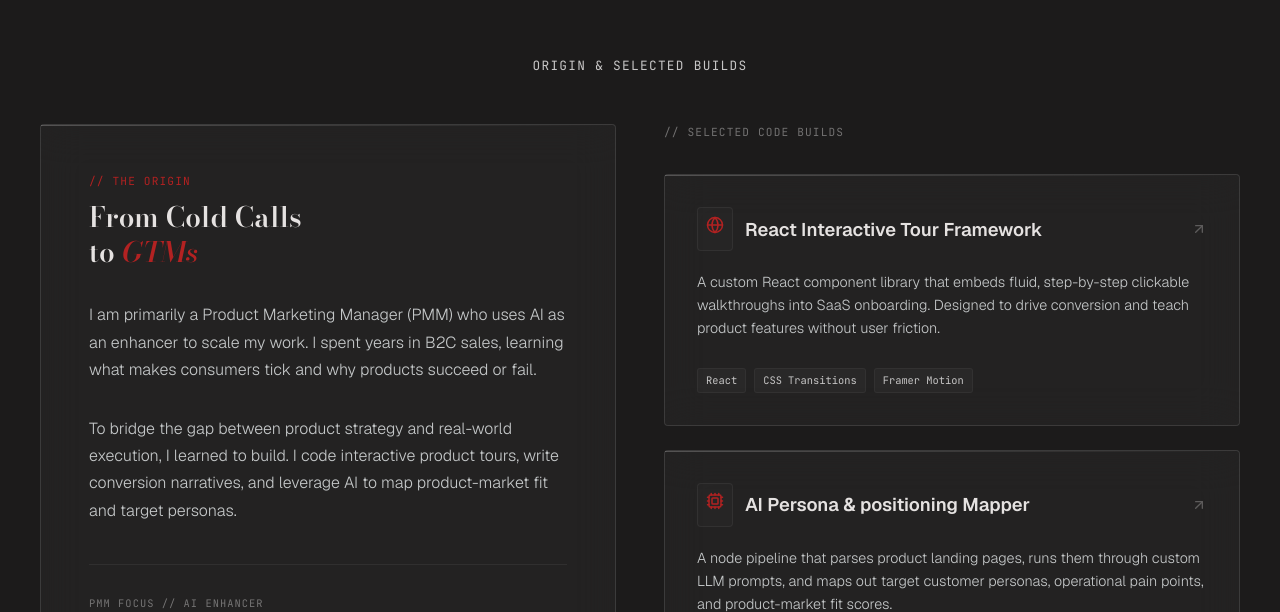
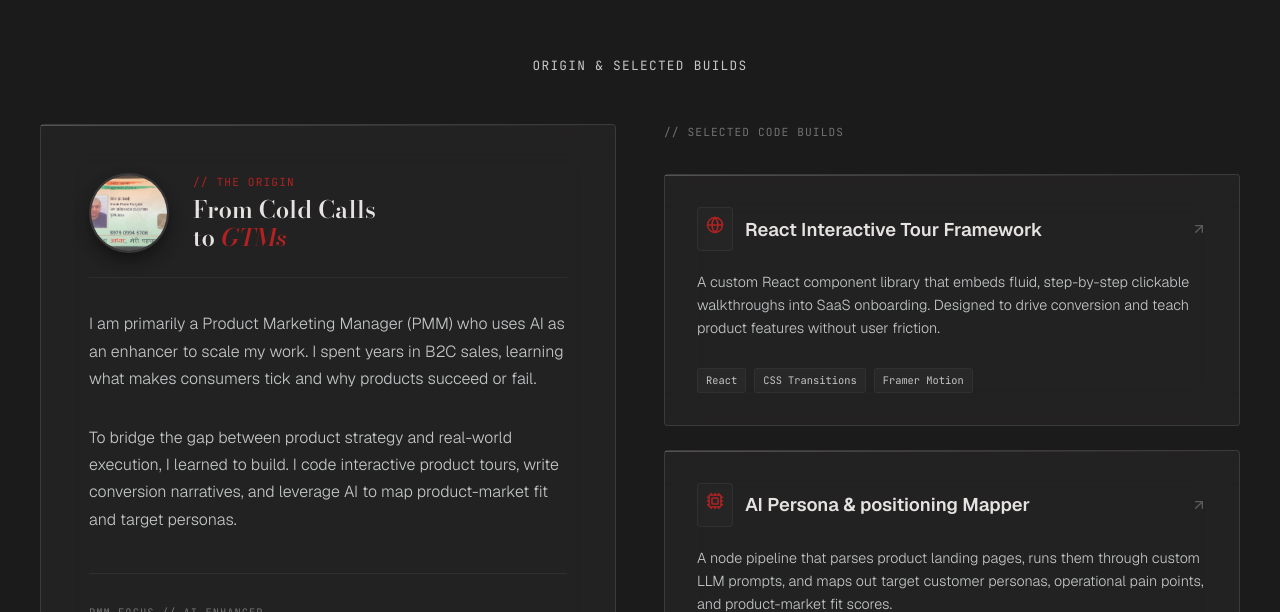
Before and after one commit to Vpunjabi93/vivek-punjabi-personal-website, a React (Vite) app: page / in a window 1280 px wide. Shown: the part 1848-2460 px from the top of the page. Built offline with nearby package versions, Linux system fonts and the light colour scheme; no server answers.

Commit message:
feat: integrate profile picture and add understated scroll transitions

```diff
--- a/src/App.jsx
+++ b/src/App.jsx
@@ -1,4 +1,4 @@
-import React from 'react';
+import React, { useEffect } from 'react';
 import Background from './components/Background';
 import Hero from './components/Hero';
 import AIConsole from './components/AIConsole';
@@ -8,6 +8,36 @@ import { useDualMode } from './context/DualModeContext';
 
 function App() {
   const { mode } = useDualMode();
+
+  // Scroll reveal Intersection Observer setup
+  useEffect(() => {
+    const observer = new IntersectionObserver(
+      (entries) => {
+        entries.forEach((entry) => {
+          if (entry.isIntersecting) {
+            entry.target.classList.add('visible');
+            observer.unobserve(entry.target); // Fade-in once
+          }
+        });
+      },
+      {
+        threshold: 0.05,
+        rootMargin: '0px 0px -40px 0px'
+      }
+    );
+
+    const revealElements = document.querySelectorAll('.scroll-reveal');
+    revealElements.forEach((el) => observer.observe(el));
+
+    // Cleanup observer
+    return () => {
+      revealElements.forEach((el) => {
+        try {
+          observer.unobserve(el);
+        } catch (e) {}
+      });
+    };
+  }, []);
 
   return (
     <div style={{ position: 'relative', width: '100%' }}>
@@ -56,12 +86,12 @@ function App() {
         <PortfolioGallery />
 
         {/* Section 4: GTM Pillars & Case Studies */}
-        <div id="pillars" className="section-base">
+        <div id="pillars" className="section-base scroll-reveal">
           <CaseStudyGrid />
         </div>
 
-        {/* Section 4: Contact Footer */}
-        <section id="contact" className="section-split" style={{ textAlign: 'center', display: 'flex', flexDirection: 'column', alignItems: 'center' }}>
+        {/* Section 5: Contact Footer */}
+        <section id="contact" className="section-split scroll-reveal" style={{ textAlign: 'center', display: 'flex', flexDirection: 'column', alignItems: 'center' }}>
           <div className="label" style={{ color: 'var(--mode-accent)', marginBottom: '1.5rem', transition: 'color 0.6s' }}>Deployment</div>
           <h2 style={{ fontSize: 'clamp(2.5rem, 6vw, 4rem)', marginBottom: '2rem', fontFamily: 'var(--font-display)', fontStyle: 'italic' }}>
             Deploy <span style={{ color: 'var(--mode-accent)', transition: 'color 0.6s' }}>GTM Automation</span>.
--- a/src/components/AIConsole.jsx
+++ b/src/components/AIConsole.jsx
@@ -219,7 +219,7 @@ ${pipelineOutput.creativeAssets.map((asset, index) => `### Asset ${index + 1}: $
   };
 
   return (
-    <section id="console-demo" className="section-split" style={{ display: 'flex', flexDirection: 'column', alignItems: 'center' }}>
+    <section id="console-demo" className="section-split scroll-reveal" style={{ display: 'flex', flexDirection: 'column', alignItems: 'center' }}>
       <div style={{ maxWidth: '1000px', width: '100%' }}>
         <div className="label" style={{ marginBottom: '1rem', textAlign: 'center' }}>
           Interactive Proof
--- a/src/components/PortfolioGallery.jsx
+++ b/src/components/PortfolioGallery.jsx
@@ -27,7 +27,7 @@ const PortfolioGallery = () => {
   ];
 
   return (
-    <section id="portfolio-gallery" className="section-split" style={{ display: 'flex', flexDirection: 'column', alignItems: 'center' }}>
+    <section id="portfolio-gallery" className="section-split scroll-reveal" style={{ display: 'flex', flexDirection: 'column', alignItems: 'center' }}>
       <div style={{ maxWidth: '1200px', width: '100%' }}>
 
         <div className="label" style={{ marginBottom: '3rem', textAlign: 'center' }}>
@@ -43,14 +43,31 @@ const PortfolioGallery = () => {
 
           {/* Left Column: Origin Story */}
           <div className="glass-card" style={{ padding: '3rem', display: 'flex', flexDirection: 'column', gap: '2rem' }}>
-            <div style={{ display: 'flex', flexDirection: 'column', gap: '0.5rem' }}>
-              <div className="label" style={{ color: 'var(--mode-accent)', fontSize: '0.7rem' }}>
-                // THE ORIGIN
+            <div style={{ display: 'flex', alignItems: 'center', gap: '1.5rem', borderBottom: '1px solid rgba(255, 255, 255, 0.05)', paddingBottom: '1.5rem' }}>
+              <img
+                src="/src/assets/profile.jpg"
+                alt="Vivek Punjabi"
+                style={{
+                  width: '80px',
+                  height: '80px',
+                  borderRadius: '50%',
+                  objectFit: 'cover',
+                  border: '2px solid rgba(255, 255, 255, 0.1)',
+                  boxShadow: '0 8px 16px rgba(0, 0, 0, 0.4)'
+                }}
+                onError={(e) => {
+                  e.currentTarget.style.display = 'none'; // Hide if image fails to load
+                }}
+              />
+              <div style={{ display: 'flex', flexDirection: 'column', gap: '0.25rem' }}>
+                <div className="label" style={{ color: 'var(--mode-accent)', fontSize: '0.7rem' }}>
+                  // THE ORIGIN
+                </div>
+                <h3 style={{ fontSize: '1.5rem', fontFamily: 'var(--font-display)', fontWeight: 600, lineHeight: 1.2 }}>
+                  From Cold Calls <br />
+                  to <span style={{ fontStyle: 'italic', color: 'var(--mode-accent)' }}>GTMs</span>
+                </h3>
               </div>
-              <h3 style={{ fontSize: '1.75rem', fontFamily: 'var(--font-display)', fontWeight: 600, lineHeight: 1.25 }}>
-                From Cold Calls <br />
-                to <span style={{ fontStyle: 'italic', color: 'var(--mode-accent)' }}>GTMs</span>
-              </h3>
             </div>
 
             <p style={{ color: 'var(--on-surface-variant)', fontSize: '1rem', lineHeight: 1.7, fontWeight: 300 }}>
--- a/src/index.css
+++ b/src/index.css
@@ -307,3 +307,16 @@ h1, h2, h3, h4, .display {
     padding-bottom: 1.5rem;
   }
 }
+
+/* Scroll Reveal Understated Transitions */
+.scroll-reveal {
+  opacity: 0;
+  transform: translateY(20px);
+  transition: opacity 1.0s cubic-bezier(0.16, 1, 0.3, 1), transform 1.0s cubic-bezier(0.16, 1, 0.3, 1);
+  will-change: transform, opacity;
+}
+
+.scroll-reveal.visible {
+  opacity: 1;
+  transform: translateY(0);
+}
```
Also changed, not shown: src/assets/profile.jpg (added).
